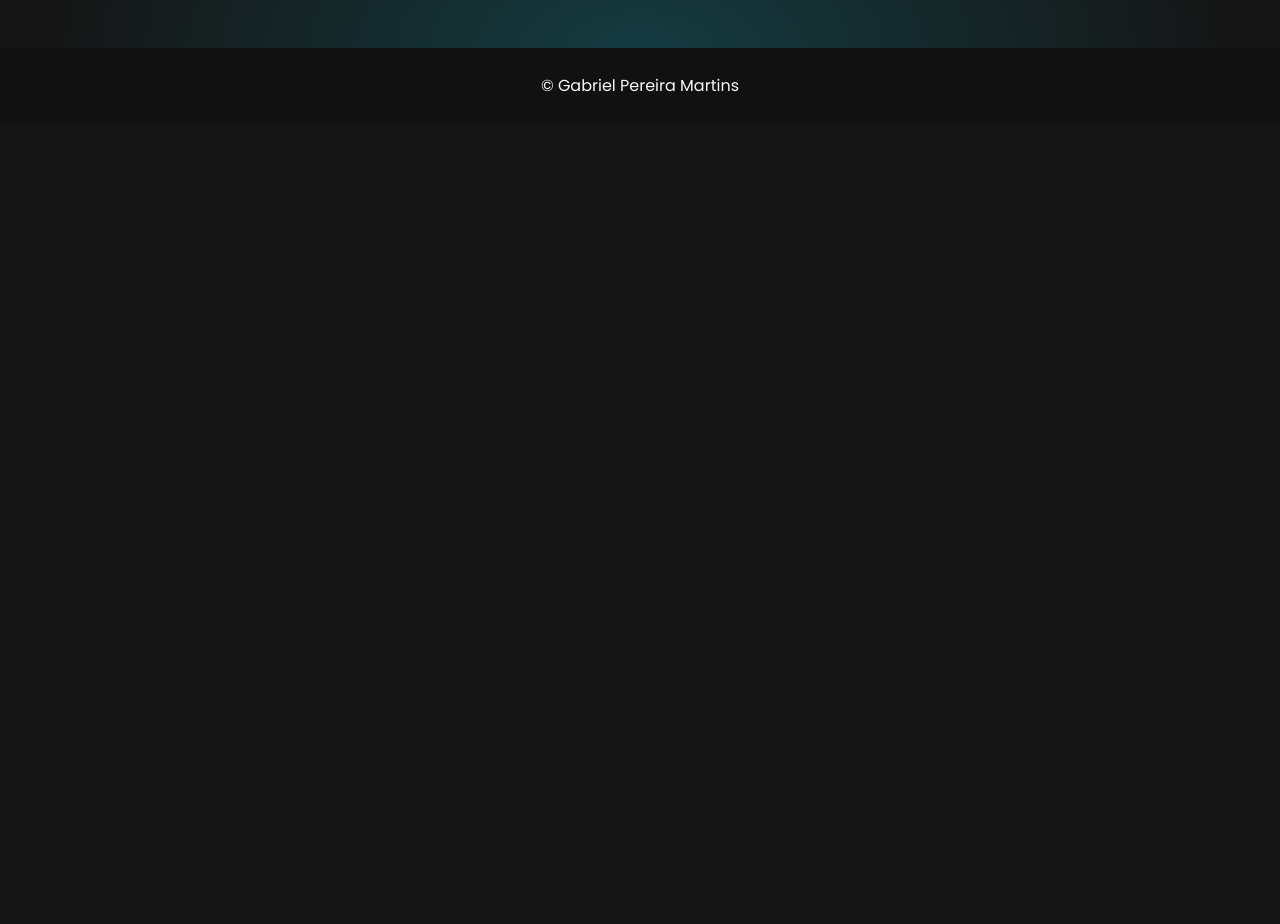
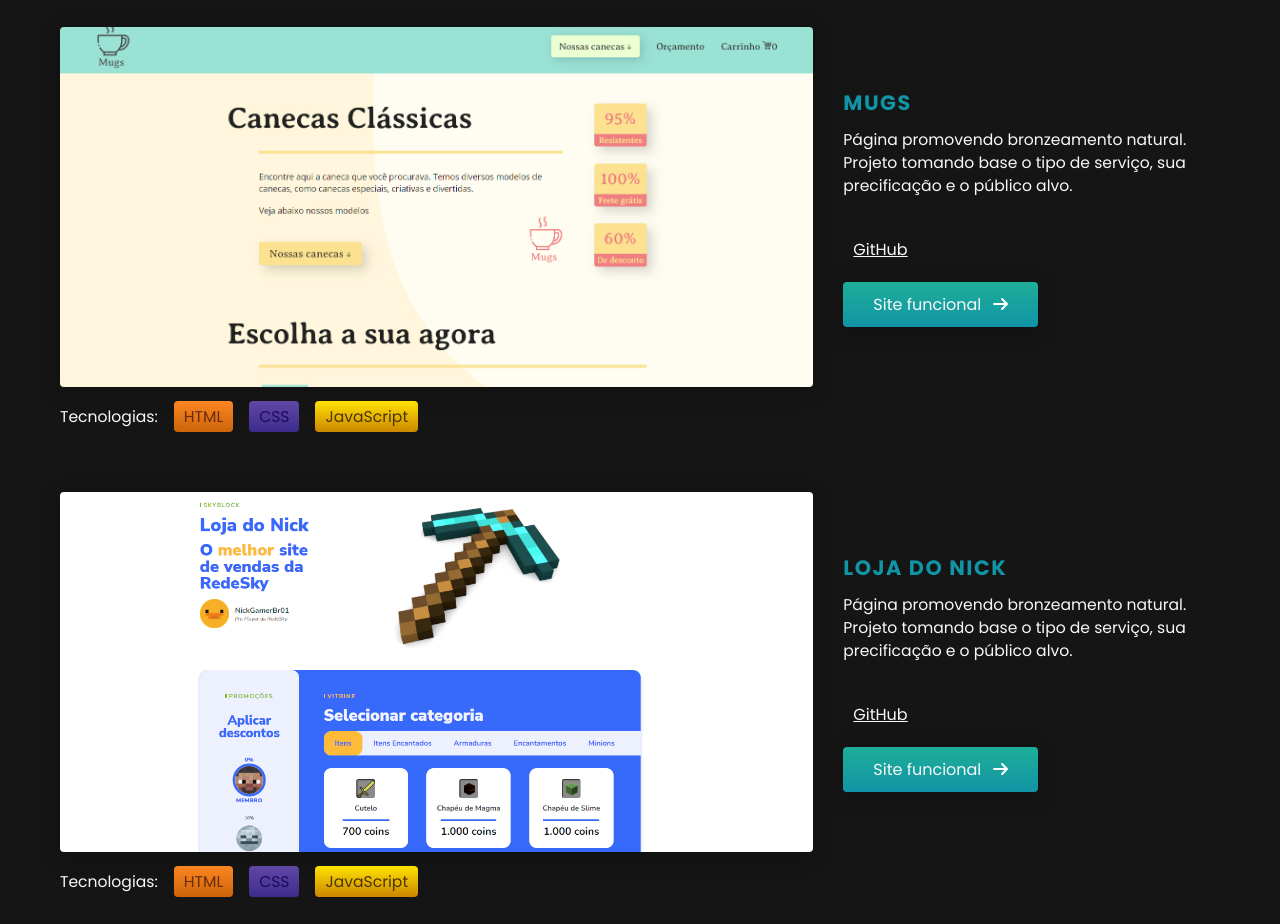
Before and after one commit to gabrielprmartins/cv, a plain HTML site: page index.html in a window 1280 px wide. Shown: the part 2963-3887 px from the top of the page. Before the commit the page ends 3086 px from the top, so only its background shows below. Drawn offline with Linux system fonts and the light colour scheme.

Commit message:
added project and links

```diff
--- a/css/colors.css
+++ b/css/colors.css
@@ -3,20 +3,25 @@
   --gray-2: #151515;
   --gray-3: #232323;
   --gray-4: #303030;
-  --white: #F8F8F8;
-  --blue-1: #1EAE98;
-  --blue-2: #1194A6;
-  --orange-1: #FC8621;
-  --orange-2: #CC640A;
-  --font-html: #682C0E;
-  --purple-1: #6047A6;
-  --purple-2: #3D2C8D;
-  --font-css: #1C0C5B;
-  --yellow-1: #FFE300;
-  --yellow-2: #CC8700;
-  --font-js: #4D3508;
-  --pink-1: #E5456B;
-  --pink-2: #9E1BCC;
+  --white: #f8f8f8;
+  --blue-1: #1eae98;
+  --blue-2: #1194a6;
+  --font-vue: #033b42;
+  --orange-1: #fc8621;
+  --orange-2: #cc640a;
+  --font-html: #682c0e;
+  --purple-1: #6047a6;
+  --purple-2: #3d2c8d;
+  --font-css: #1c0c5b;
+  --yellow-1: #ffe300;
+  --yellow-2: #cc8700;
+  --font-js: #4d3508;
+  --pink-1: #e5456b;
+  --pink-2: #9e1bcc;
   --shadow: 0px 4px 20px rgba(0, 0, 0, 0.25);
-  --separator: radial-gradient(50% 50% at 50% 50%, #1194A6 0%, rgba(196, 196, 196, 0) 100%);
+  --separator: radial-gradient(
+    50% 50% at 50% 50%,
+    #1194a6 0%,
+    rgba(196, 196, 196, 0) 100%
+  );
 }
--- a/css/portfolio.css
+++ b/css/portfolio.css
@@ -108,6 +108,11 @@
   color: var(--font-js);
 }
 
+.lang.vue {
+  background: linear-gradient(180deg, var(--blue-1) 0%, var(--blue-2) 100%);
+  color: var(--font-vue);
+}
+
 @media screen and (max-width: 1000px) {
   .project-container {
     grid-template-columns: 1fr;
--- a/index.html
+++ b/index.html
@@ -29,7 +29,7 @@
     <div class="container main-container">
       <span class="subtitle">Programador,</span>
       <h1 class="title t-main">Desenvolvedor <br> Web <span class="emphasis">& </span> Designer <br> de Interfaces</h1>
-      <p class="paragraph p-main">Focado no design de interfaces digitais para sites, sempre tendo em vista a <span class="emphasis">melhor experiência</span> do usuário, mantendo um <span class="emphasis">ótimo visual</span> e alinhado ao <span class="emphasis">propósito do projeto</span>.</p>
+      <p class="paragraph p-main">Focado no design de interfaces digitais para sites, sempre tendo em vista a <span class="emphasis">melhor experiência</span> do usuário, mantendo um <span class="emphasis">ótimo visual</span> e alinhado ao <span class="emphasis">propósito do projeto </span>.</p>
     </div>
   </main>
   <section class="portfolio" id="portfolio">
@@ -52,8 +52,8 @@
               <p class="paragraph">Website da startup Gaming Developers, que contribui para criação de jogos. Feito explorando o modelo de marca já criada.</p>
             </div>
             <div class="project-about-links">
-              <a href="" class="btn-github">GitHub</a>
-              <a href="" class="btn btn-site-link">Site funcional</a>
+              <a href="https://github.com/gabriuda/gaming-developers" target="_blank" class="btn-github">GitHub</a>
+              <a href="https://gabriuda.github.io/gaming-developers/" target="_blank" class="btn btn-site-link">Site funcional</a>
             </div>
           </article>
         </div>
@@ -75,8 +75,8 @@
               <p class="paragraph">Site com foco em prestação de serviços e reformas para piscinas. Coincidindo o modelo de negócio ao design.</p>
             </div>
             <div class="project-about-links">
-              <a href="" class="btn-github">GitHub</a>
-              <a href="" class="btn btn-site-link">Site funcional</a>
+              <a href="https://github.com/gabriuda/solucoespiscinas" target="_blank" class="btn-github">GitHub</a>
+              <a href="https://solucoespiscinas.vercel.app/" target="_blank" class="btn btn-site-link">Site funcional</a>
             </div>
           </article>
         </div>
@@ -98,8 +98,100 @@
               <p class="paragraph">Página promovendo bronzeamento natural. Projeto tomando base o tipo de serviço, sua precificação e o público alvo.</p>
             </div>
             <div class="project-about-links">
-              <a href="" class="btn-github">GitHub</a>
-              <a href="" class="btn btn-site-link">Site funcional</a>
+              <a href="https://github.com/gabriuda/smbronzeamento" target="_blank" class="btn-github">GitHub</a>
+              <a href="https://smbronzeamento.vercel.app/" target="_blank" class="btn btn-site-link">Site funcional</a>
+            </div>
+          </article>
+        </div>
+      </div>
+      <div class="project">
+        <div class="project-container">
+          <figure class="project-img">
+            <img src="assets/portfolio/meuiptvhd.jpg" alt="Meu IPTV HD">
+          </figure>
+          <ul class="project-langs">
+            <p class="paragraph">Tecnologias: </p>
+            <li class="lang html">HTML</li>
+            <li class="lang css">CSS</li>
+            <li class="lang js">JavaScript</li>
+          </ul>
+          <article class="project-about">
+            <div class="project-about-description">
+              <h2 class="subtitle">Meu IPTV HD</h2>
+              <p class="paragraph">Página promovendo bronzeamento natural. Projeto tomando base o tipo de serviço, sua precificação e o público alvo.</p>
+            </div>
+            <div class="project-about-links">
+              <a href="https://github.com/gabriuda/iptv-site" target="_blank" class="btn-github">GitHub</a>
+              <a href="https://iptv-omega.vercel.app/" target="_blank" class="btn btn-site-link">Site funcional</a>
+            </div>
+          </article>
+        </div>
+      </div>
+      <div class="project">
+        <div class="project-container">
+          <figure class="project-img">
+            <img src="assets/portfolio/onlinefilmes.jpg" alt="Online Filmes">
+          </figure>
+          <ul class="project-langs">
+            <p class="paragraph">Tecnologias: </p>
+            <li class="lang html">HTML</li>
+            <li class="lang css">CSS</li>
+            <li class="lang vue">VueJs</li>
+          </ul>
+          <article class="project-about">
+            <div class="project-about-description">
+              <h2 class="subtitle">Online Filmes</h2>
+              <p class="paragraph">Página promovendo bronzeamento natural. Projeto tomando base o tipo de serviço, sua precificação e o público alvo.</p>
+            </div>
+            <div class="project-about-links">
+              <a href="" target="_blank" class="btn-github">GitHub</a>
+              <a href="" target="_blank" class="btn btn-site-link">Site funcional</a>
+            </div>
+          </article>
+        </div>
+      </div>
+      <div class="project">
+        <div class="project-container">
+          <figure class="project-img">
+            <img src="assets/portfolio/mugs.jpg" alt="Mugs">
+          </figure>
+          <ul class="project-langs">
+            <p class="paragraph">Tecnologias: </p>
+            <li class="lang html">HTML</li>
+            <li class="lang css">CSS</li>
+            <li class="lang js">JavaScript</li>
+          </ul>
+          <article class="project-about">
+            <div class="project-about-description">
+              <h2 class="subtitle">Mugs</h2>
+              <p class="paragraph">Página promovendo bronzeamento natural. Projeto tomando base o tipo de serviço, sua precificação e o público alvo.</p>
+            </div>
+            <div class="project-about-links">
+              <a href="https://github.com/gabriuda/mugs" target="_blank" class="btn-github">GitHub</a>
+              <a href="https://gabriuda.github.io/mugs/" target="_blank" class="btn btn-site-link">Site funcional</a>
+            </div>
+          </article>
+        </div>
+      </div>
+      <div class="project">
+        <div class="project-container">
+          <figure class="project-img">
+            <img src="assets/portfolio/lojadonick.jpg" alt="Loja do Nick">
+          </figure>
+          <ul class="project-langs">
+            <p class="paragraph">Tecnologias: </p>
+            <li class="lang html">HTML</li>
+            <li class="lang css">CSS</li>
+            <li class="lang js">JavaScript</li>
+          </ul>
+          <article class="project-about">
+            <div class="project-about-description">
+              <h2 class="subtitle">Loja do Nick</h2>
+              <p class="paragraph">Página promovendo bronzeamento natural. Projeto tomando base o tipo de serviço, sua precificação e o público alvo.</p>
+            </div>
+            <div class="project-about-links">
+              <a href="https://github.com/gabriuda/lojadonick" target="_blank" class="btn-github">GitHub</a>
+              <a href="https://lojadonick.vercel.app/" target="_blank" class="btn btn-site-link">Site funcional</a>
             </div>
           </article>
         </div>
```
Also changed, not shown: assets/portfolio/lojadonick.jpg (added), assets/portfolio/meuiptvhd.jpg (added), assets/portfolio/mugs.jpg (added), assets/portfolio/onlinefilmes.jpg (added).
